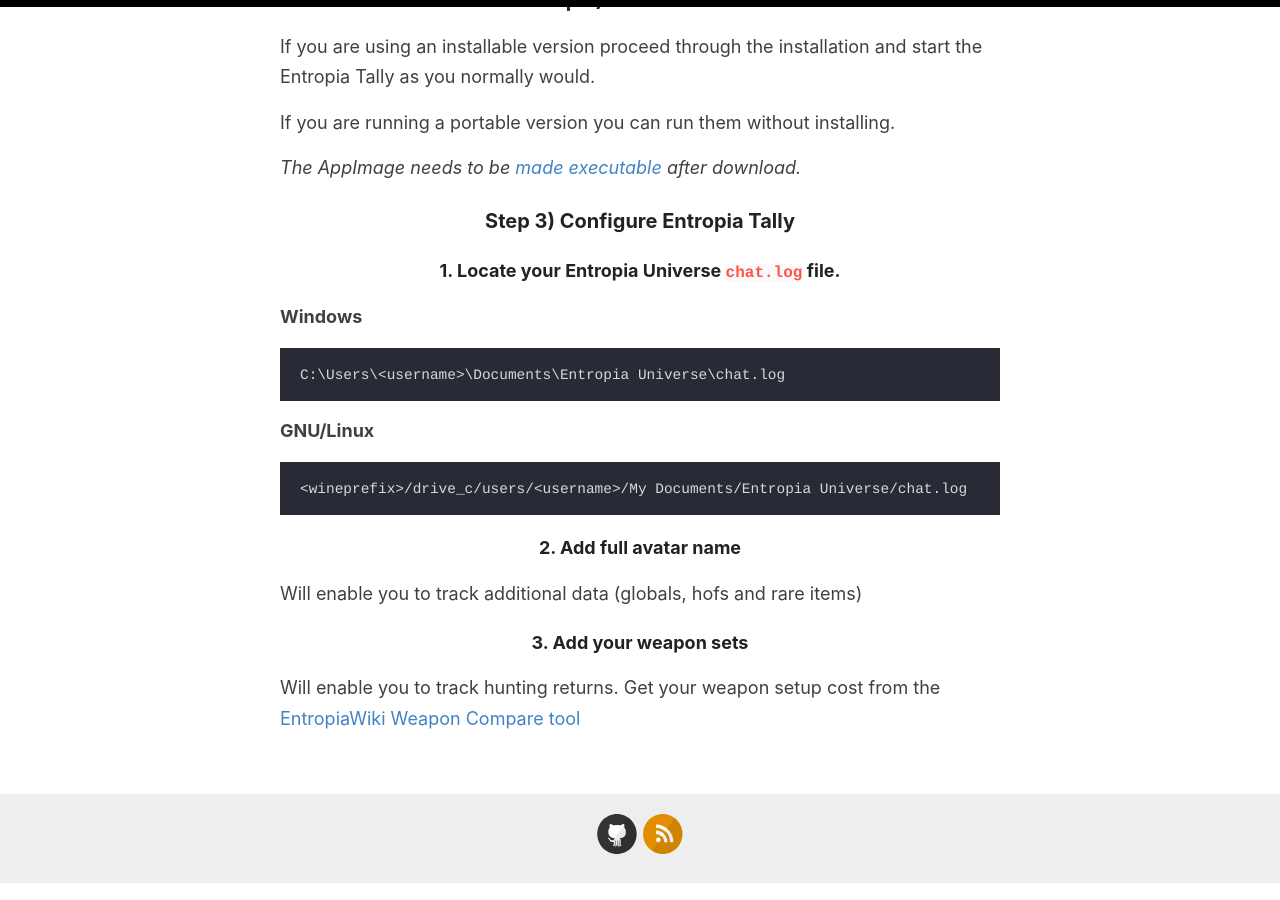
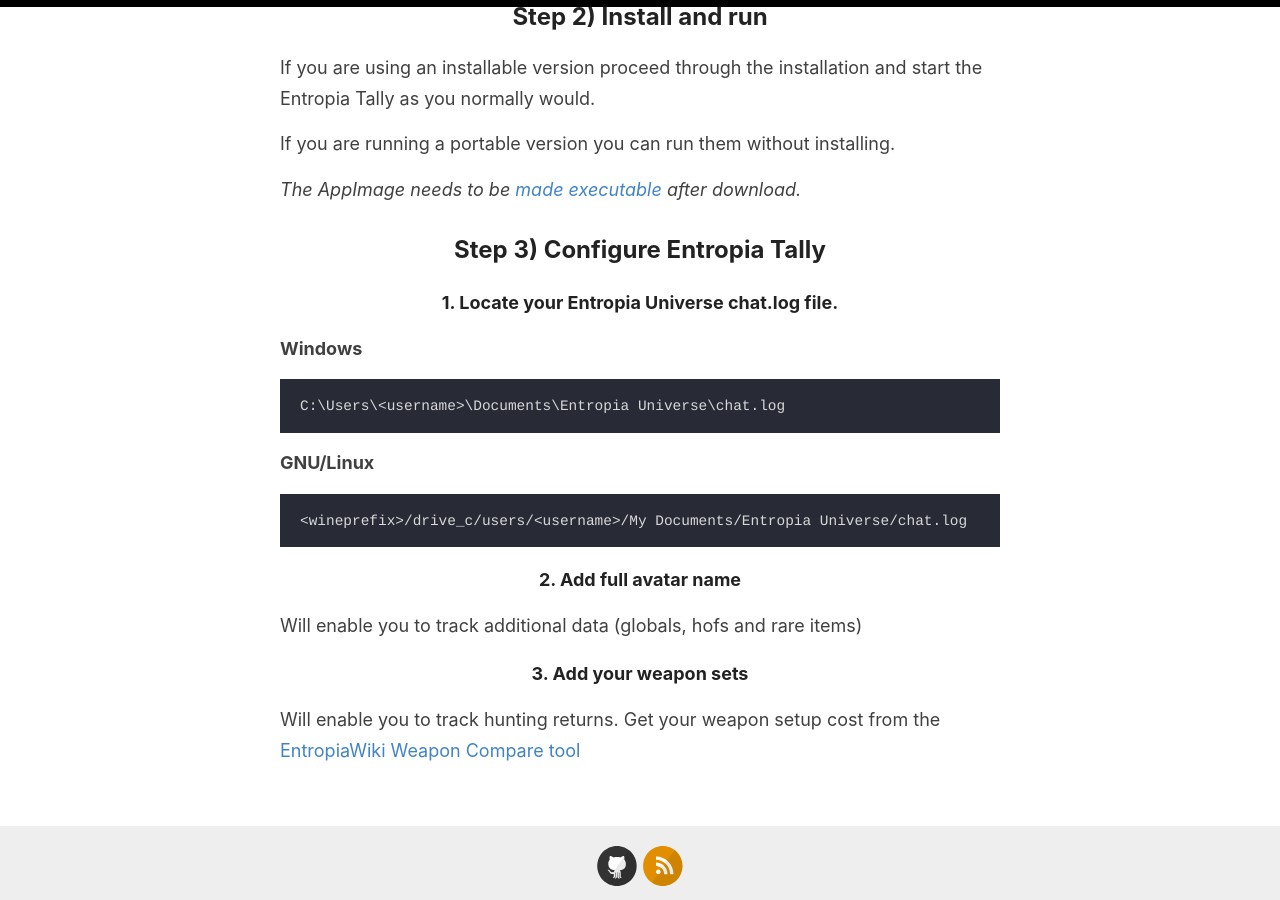
Before and after one commit to Entropia-Tracker/entropia-tracker.github.io, a Jekyll site: the page built from _pages/getting-started.md, in a window 1280 px wide and 900 px high, scrolled down 596 px. Built offline with Jekyll 4.4.1, drawn with Linux system fonts in a browser that asks for light colours.

Commit message:
chore: headline cleanup

```diff
--- a/_pages/getting-started.md
+++ b/_pages/getting-started.md
@@ -4,7 +4,7 @@
 permalink: /getting-started/
 ---
 
-### Step 1) Download and install
+## Step 1) Download and install
 
 [Download](https://github.com/EntropiaTally/entropia-tally-app/releases/latest) the latest release from our github page.
 
@@ -16,7 +16,7 @@
 - AppImage **(automatic update support)**
 - Debian package (Debian/Ubuntu/Pop!_OS/Linux Mint...)
 
-### Step 2) Install and run
+## Step 2) Install and run
 
 If you are using an installable version proceed through the installation and start the Entropia Tally as you normally would.
 
@@ -24,9 +24,9 @@
 
 *The AppImage needs to be [made executable](http://discourse.appimage.org/t/how-to-make-an-appimage-executable/80) after download.*
 
-### Step 3) Configure Entropia Tally
+## Step 3) Configure Entropia Tally
 
-#### 1. Locate your Entropia Universe `chat.log` file.
+#### 1. Locate your Entropia Universe chat.log file.
 
 **Windows**
 
```
